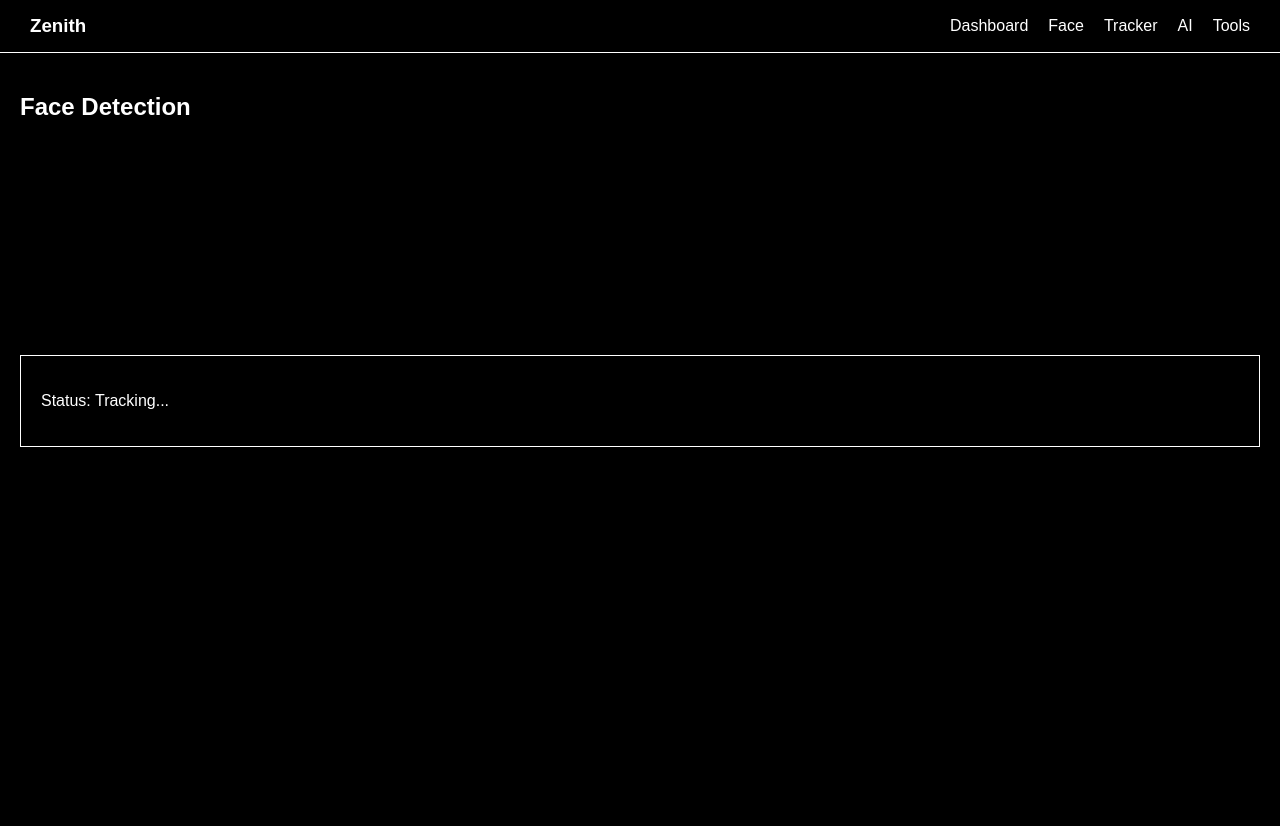
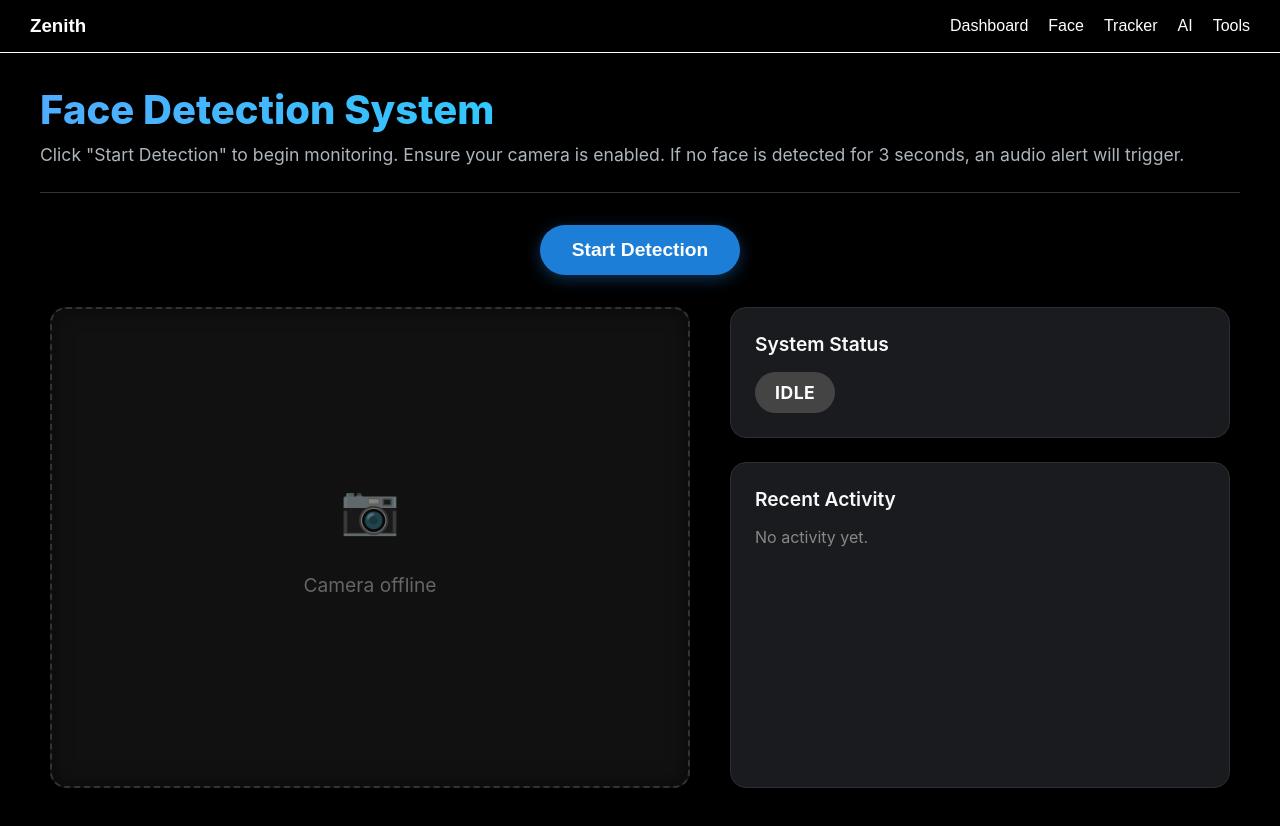
Before and after one commit to ThunderGod-54/asteria, a React app in the folder frontend/: page /face in a window 1280 px wide. Shown: the top 826 px of the page. Before the commit the page ends 800 px from the top, so only its background shows below. Built offline with nearby package versions, Linux system fonts and the light colour scheme; no server answers; the HTML template or start-up script is replaced by a standard one.

Commit message:
added face detedtion module

```diff
--- a/frontend/package.json
+++ b/frontend/package.json
@@ -21,6 +21,8 @@
     "vite": "^8.0.10"
   },
   "dependencies": {
+    "@vladmandic/face-api": "^1.7.15",
+    "face-detection-module": "file:face-detection-module-1.0.0.tgz",
     "react": "^18.2.0",
     "react-dom": "^18.2.0",
     "react-router-dom": "^6.22.3"
--- a/frontend/src/pages/FaceDetection.jsx
+++ b/frontend/src/pages/FaceDetection.jsx
@@ -1,22 +1,271 @@
-import { useEffect } from "react";
+import React, { useState, useCallback } from 'react';
+import { FaceDetector } from 'face-detection-module';
 
 export default function FaceDetection() {
-  useEffect(() => {
-    navigator.mediaDevices.getUserMedia({ video: true }).then((stream) => {
-      const video = document.getElementById("video");
-      video.srcObject = stream;
-    });
+  const [isDetecting, setIsDetecting] = useState(false);
+  const [logs, setLogs] = useState([]);
+  const [status, setStatus] = useState('Idle');
+
+  const addLog = useCallback((message, type = 'info') => {
+    const time = new Date().toLocaleTimeString();
+    setLogs(prev => [{ time, message, type }, ...prev].slice(0, 8));
   }, []);
 
+  const handleFaceDetected = useCallback((detections) => {
+    setStatus('Face Detected');
+    addLog(`Face found: ${detections.length}`, 'success');
+  }, [addLog]);
+
+  const handleNoFace = useCallback(() => {
+    setStatus('No Face Detected!');
+    addLog('Alert: No face detected!', 'error');
+  }, [addLog]);
+
   return (
-    <div className="container">
-      <h2>Face Detection</h2>
+    <div style={styles.container}>
+      <div style={styles.header}>
+        <h1 style={styles.title}>Face Detection System</h1>
+        <p style={styles.description}>
+          Click "Start Detection" to begin monitoring. Ensure your camera is enabled.
+          If no face is detected for 3 seconds, an audio alert will trigger.
+        </p>
+      </div>
 
-      <video id="video" autoPlay width="400" />
+      <div style={styles.controls}>
+        <button
+          style={isDetecting ? styles.stopButton : styles.startButton}
+          onClick={() => {
+            if (isDetecting) {
+              setStatus('Idle');
+              addLog('Detection stopped', 'info');
+            } else {
+              setStatus('Initializing...');
+              addLog('Detection started', 'info');
+            }
+            setIsDetecting(!isDetecting);
+          }}
+        >
+          {isDetecting ? 'Stop Detection' : 'Start Detection'}
+        </button>
+      </div>
 
-      <div className="card">
-        <p>Status: Tracking...</p>
+      <div style={styles.content}>
+        <div style={styles.videoSection}>
+          {isDetecting ? (
+            <div style={styles.detectorWrapper}>
+              <FaceDetector
+                width={640}
+                height={480}
+                noFaceGrace={3000}
+                alertOnNoFace={true}
+                onFaceDetected={handleFaceDetected}
+                onNoFace={handleNoFace}
+              />
+            </div>
+          ) : (
+            <div style={styles.placeholder}>
+              <div style={styles.placeholderIcon}>📷</div>
+              <p>Camera offline</p>
+            </div>
+          )}
+        </div>
+
+        <div style={styles.infoSection}>
+          <div style={styles.statusCard}>
+            <h3 style={styles.cardTitle}>System Status</h3>
+            <div style={{
+              ...styles.statusBadge,
+              backgroundColor: status === 'Idle' ? '#444' : status === 'Initializing...' ? '#f59f00' : status === 'Face Detected' ? '#2b8a3e' : '#e03131'
+            }}>
+              {status}
+            </div>
+          </div>
+
+          <div style={styles.logsCard}>
+            <h3 style={styles.cardTitle}>Recent Activity</h3>
+            {logs.length === 0 ? (
+              <p style={{ color: '#888', margin: 0 }}>No activity yet.</p>
+            ) : (
+              <ul style={styles.logList}>
+                {logs.map((log, i) => (
+                  <li key={i} style={styles.logItem}>
+                    <span style={styles.logTime}>[{log.time}]</span>
+                    <span style={{
+                      color: log.type === 'error' ? '#ff8787' : log.type === 'success' ? '#8ce99a' : '#e9ecef'
+                    }}>
+                      {log.message}
+                    </span>
+                  </li>
+                ))}
+              </ul>
+            )}
+          </div>
+        </div>
       </div>
     </div>
   );
 }
+
+const styles = {
+  container: {
+    padding: '2rem',
+    maxWidth: '1200px',
+    margin: '0 auto',
+    fontFamily: '"Inter", system-ui, -apple-system, sans-serif',
+    minHeight: '100vh',
+    color: '#e9ecef',
+  },
+  header: {
+    marginBottom: '2rem',
+    borderBottom: '1px solid #333',
+    paddingBottom: '1.5rem',
+  },
+  title: {
+    fontSize: '2.5rem',
+    margin: '0 0 0.5rem 0',
+    background: 'linear-gradient(90deg, #4facfe 0%, #00f2fe 100%)',
+    WebkitBackgroundClip: 'text',
+    WebkitTextFillColor: 'transparent',
+    fontWeight: '800',
+  },
+  description: {
+    color: '#adb5bd',
+    margin: '0',
+    fontSize: '1.1rem',
+    lineHeight: '1.5',
+  },
+  controls: {
+    marginBottom: '2rem',
+    display: 'flex',
+    justifyContent: 'center',
+  },
+  startButton: {
+    backgroundColor: '#1c7ed6',
+    color: '#fff',
+    border: 'none',
+    padding: '14px 32px',
+    fontSize: '1.2rem',
+    borderRadius: '50px',
+    cursor: 'pointer',
+    fontWeight: '600',
+    boxShadow: '0 4px 15px rgba(28, 126, 214, 0.4)',
+    transition: 'all 0.2s ease',
+  },
+  stopButton: {
+    backgroundColor: '#fa5252',
+    color: '#fff',
+    border: 'none',
+    padding: '14px 32px',
+    fontSize: '1.2rem',
+    borderRadius: '50px',
+    cursor: 'pointer',
+    fontWeight: '600',
+    boxShadow: '0 4px 15px rgba(250, 82, 82, 0.4)',
+    transition: 'all 0.2s ease',
+  },
+  content: {
+    display: 'flex',
+    gap: '2.5rem',
+    flexWrap: 'wrap',
+    justifyContent: 'center',
+  },
+  videoSection: {
+    flex: '1 1 auto',
+    maxWidth: '640px',
+    display: 'flex',
+    justifyContent: 'center',
+  },
+  detectorWrapper: {
+    borderRadius: '16px',
+    overflow: 'hidden',
+    boxShadow: '0 10px 30px rgba(0,0,0,0.5)',
+    border: '2px solid #2b2b2b',
+    backgroundColor: '#000',
+    position: 'relative',
+  },
+  placeholder: {
+    width: '100%',
+    maxWidth: '640px',
+    aspectRatio: '4/3',
+    backgroundColor: '#111',
+    borderRadius: '16px',
+    display: 'flex',
+    flexDirection: 'column',
+    alignItems: 'center',
+    justifyContent: 'center',
+    color: '#666',
+    border: '2px dashed #333',
+    fontSize: '1.2rem',
+    boxShadow: 'inset 0 0 20px rgba(0,0,0,0.5)',
+  },
+  placeholderIcon: {
+    fontSize: '3rem',
+    marginBottom: '1rem',
+    opacity: '0.5',
+  },
+  infoSection: {
+    flex: '1 1 350px',
+    maxWidth: '500px',
+    display: 'flex',
+    flexDirection: 'column',
+    gap: '1.5rem',
+  },
+  statusCard: {
+    backgroundColor: '#1a1b1e',
+    padding: '1.5rem',
+    borderRadius: '16px',
+    border: '1px solid #2c2e33',
+    boxShadow: '0 4px 6px rgba(0,0,0,0.1)',
+  },
+  cardTitle: {
+    margin: '0 0 1rem 0',
+    fontSize: '1.2rem',
+    color: '#f8f9fa',
+    fontWeight: '600',
+  },
+  statusBadge: {
+    display: 'inline-flex',
+    alignItems: 'center',
+    justifyContent: 'center',
+    padding: '10px 20px',
+    borderRadius: '30px',
+    fontWeight: '700',
+    fontSize: '1.1rem',
+    color: '#fff',
+    transition: 'background-color 0.3s ease',
+    textTransform: 'uppercase',
+    letterSpacing: '0.5px',
+  },
+  logsCard: {
+    backgroundColor: '#1a1b1e',
+    padding: '1.5rem',
+    borderRadius: '16px',
+    border: '1px solid #2c2e33',
+    boxShadow: '0 4px 6px rgba(0,0,0,0.1)',
+    flex: 1,
+    minHeight: '250px',
+  },
+  logList: {
+    listStyle: 'none',
+    padding: 0,
+    margin: 0,
+    display: 'flex',
+    flexDirection: 'column',
+    gap: '0.5rem',
+  },
+  logItem: {
+    fontSize: '0.95rem',
+    padding: '10px 12px',
+    backgroundColor: '#25262b',
+    borderRadius: '8px',
+    display: 'flex',
+    gap: '0.75rem',
+    alignItems: 'center',
+    borderLeft: '3px solid #444',
+  },
+  logTime: {
+    color: '#868e96',
+    fontFamily: '"Fira Code", monospace',
+    fontSize: '0.85rem',
+  }
+};
```
